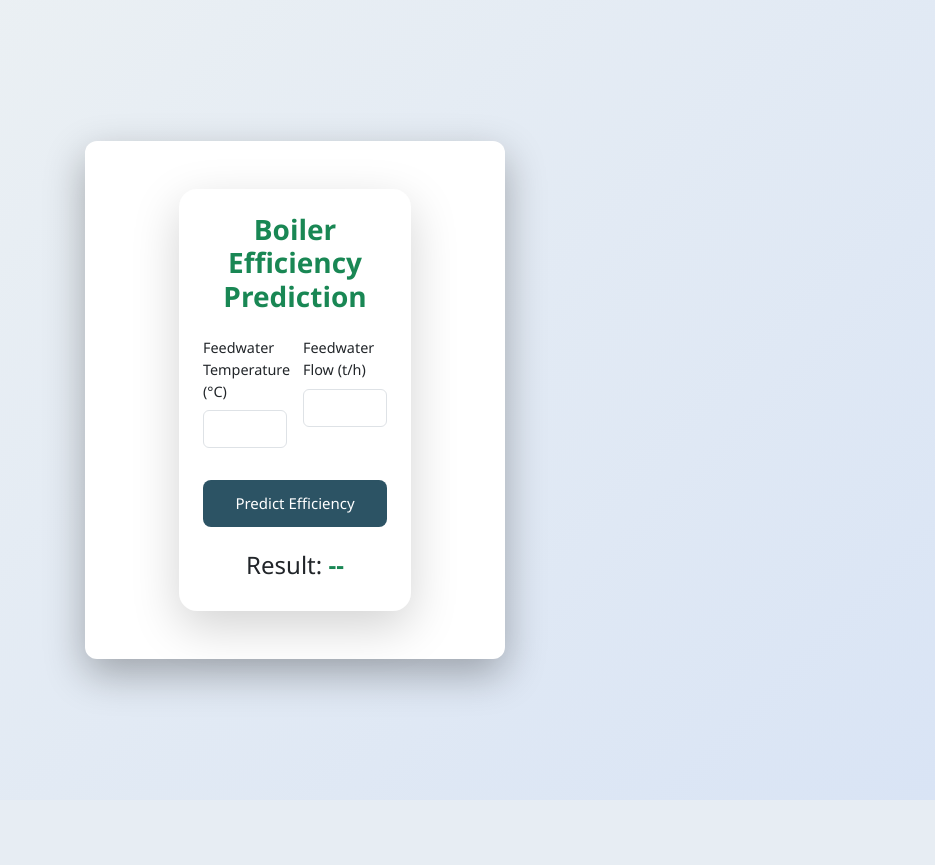
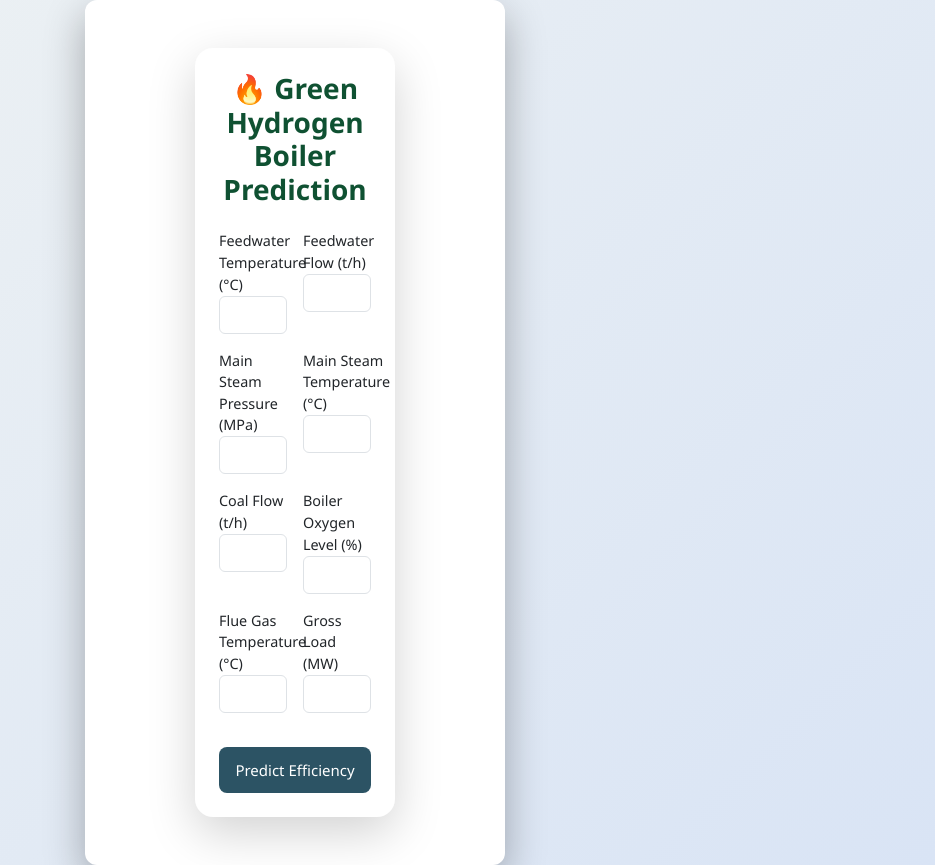
Before and after one commit to adityahr143/green-hydrogen-boiler, a Flask app: page /predict-page in a window 1280 px wide. Shown: the whole page, without its empty margins (345-1280 px from the left). Before the commit the page ends 800 px from the top, so only its background shows below. Run offline with Flask 3, Linux system fonts and the light colour scheme; parts of the project's set-up code (start-up, migrations or seed data) failed here and were passed over.

Commit message:
Revamp predict.html for Green Hydrogen Boiler
Updated the boiler efficiency prediction form to include additional input fields and improved layout with Bootstrap 5.3.3.

```diff
--- a/templates/predict.html
+++ b/templates/predict.html
@@ -1,59 +1,94 @@
 <!DOCTYPE html>
 <html lang="en">
 <head>
-    <meta charset="UTF-8">
-    <title>Boiler Efficiency Prediction</title>
-    <meta name="viewport" content="width=device-width, initial-scale=1">
+  <meta charset="UTF-8">
+  <title>Boiler Efficiency Prediction</title>
+  <meta name="viewport" content="width=device-width, initial-scale=1">
 
-    <link href="https://cdn.jsdelivr.net/npm/bootstrap@5.3.2/dist/css/bootstrap.min.css" rel="stylesheet">
-    <link rel="stylesheet" href="{{ url_for('static', filename='style.css') }}">
+  <!-- Bootstrap -->
+  <link href="https://cdn.jsdelivr.net/npm/bootstrap@5.3.3/dist/css/bootstrap.min.css" rel="stylesheet">
 
-    <link rel="icon" type="image/x-icon" href="{{ url_for('static', filename='favicon.ico') }}">
+  <!-- CSS -->
+  <link rel="stylesheet" href="{{ url_for('static', filename='style.css') }}">
+  <link rel="icon" href="{{ url_for('static', filename='favicon.ico') }}">
+</head>
 
-</head>
+<body>
 <div class="container py-5">
+
   <div class="row justify-content-center">
-    <div class="col-12 col-md-10 col-lg-8">
+    <div class="col-xl-7 col-lg-8 col-md-10">
 
       <div class="card shadow-lg p-4">
-        <h3 class="text-center text-success mb-4">
-          Boiler Efficiency Prediction
-        </h3>
+        <h3 class="text-center mb-4">🔥 Green Hydrogen Boiler Prediction</h3>
 
         <form id="predictForm">
+
           <div class="row g-3">
 
-            <div class="col-12 col-md-6">
-              <label class="form-label">Feedwater Temperature (°C)</label>
-              <input type="number" class="form-control" id="feedwater_temp" required>
+            <!-- INPUTS (names NOT changed) -->
+            <div class="col-md-6">
+              <label>Feedwater Temperature (°C)</label>
+              <input type="number" name="feedwater_temp" class="form-control" required>
             </div>
 
-            <div class="col-12 col-md-6">
-              <label class="form-label">Feedwater Flow (t/h)</label>
-              <input type="number" class="form-control" id="feedwater_flow" required>
+            <div class="col-md-6">
+              <label>Feedwater Flow (t/h)</label>
+              <input type="number" name="feedwater_flow" class="form-control" required>
             </div>
 
-            <!-- SAME pattern for all inputs -->
+            <div class="col-md-6">
+              <label>Main Steam Pressure (MPa)</label>
+              <input type="number" name="steam_pressure" class="form-control" required>
+            </div>
 
-            <div class="col-12">
-              <button type="submit" class="btn btn-success w-100 mt-3">
-                Predict Efficiency
-              </button>
+            <div class="col-md-6">
+              <label>Main Steam Temperature (°C)</label>
+              <input type="number" name="steam_temp" class="form-control" required>
+            </div>
+
+            <div class="col-md-6">
+              <label>Coal Flow (t/h)</label>
+              <input type="number" name="coal_flow" class="form-control" required>
+            </div>
+
+            <div class="col-md-6">
+              <label>Boiler Oxygen Level (%)</label>
+              <input type="number" name="oxygen_level" class="form-control" required>
+            </div>
+
+            <div class="col-md-6">
+              <label>Flue Gas Temperature (°C)</label>
+              <input type="number" name="flue_gas_temp" class="form-control" required>
+            </div>
+
+            <div class="col-md-6">
+              <label>Gross Load (MW)</label>
+              <input type="number" name="gross_load" class="form-control" required>
             </div>
 
           </div>
+
+          <div class="d-grid mt-4">
+            <button type="submit" class="btn btn-success btn-lg">
+              Predict Efficiency
+            </button>
+          </div>
+
         </form>
 
-        <div class="text-center mt-4">
-          <h4>
-            Result:
-            <span id="result" class="fw-bold text-success">--</span>
-          </h4>
+        <!-- RESULT -->
+        <div id="resultBox" class="result-box mt-4 text-center d-none">
+          <h5>Predicted Boiler Efficiency</h5>
+          <h2 id="resultValue">-- %</h2>
         </div>
 
       </div>
+
     </div>
   </div>
 </div>
+
+<script src="{{ url_for('static', filename='script.js') }}"></script>
 </body>
 </html>
```
